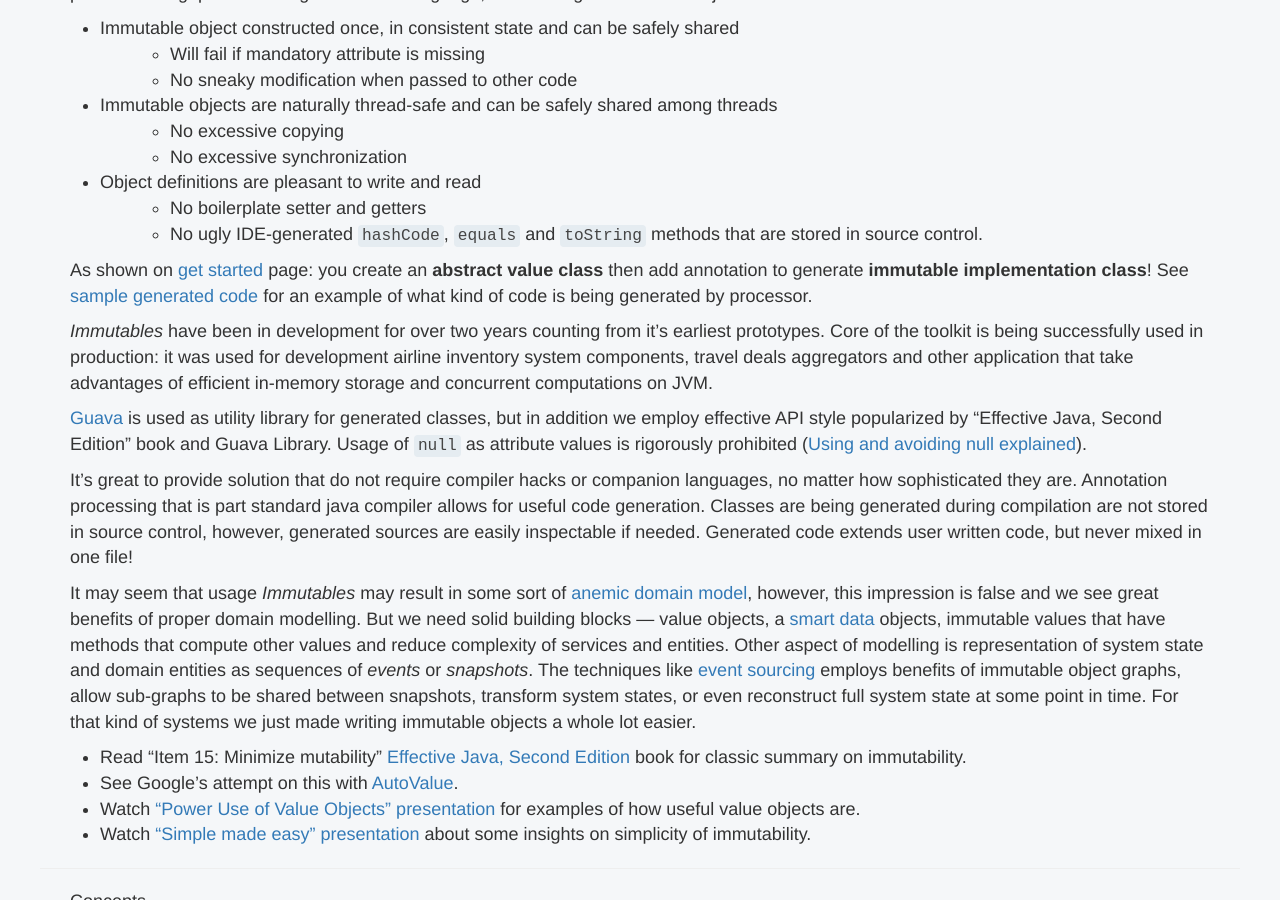
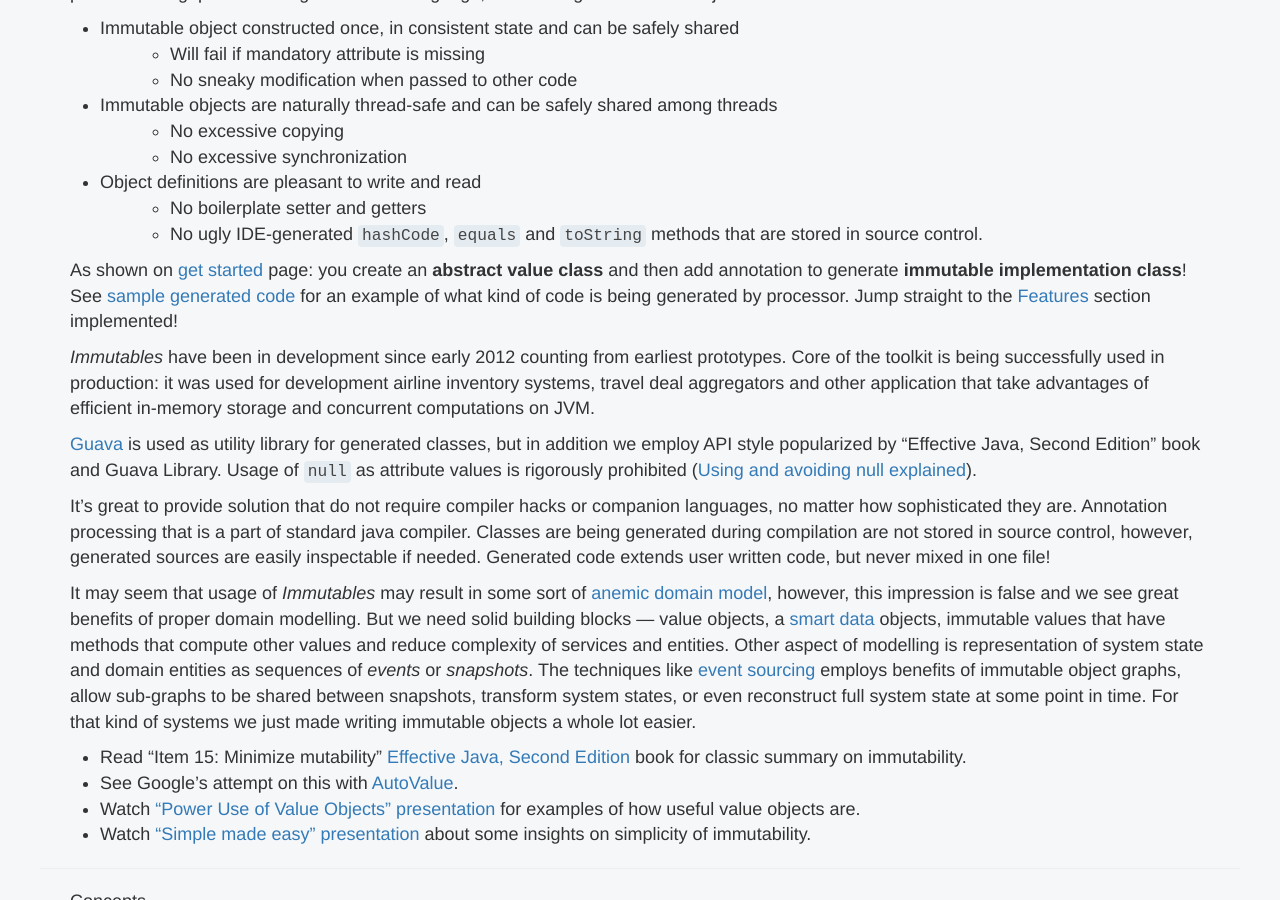
Before and after one commit to immutables/immutables.github.io, a Jekyll site: the page built from immutable.md, in a window 1280 px wide and 900 px high, scrolled down 646 px. Built offline with Jekyll 4.4.1, drawn with Linux system fonts in a browser that asks for light colours; nearby versions of some CDN libraries; Markdown is read by kramdown in place of the engine named in the settings; comment, search, counter and statistics services are not loaded; some of the changed text lies outside the part shown.

Commit message:
Refined introduction section

````diff
--- a/immutable.md
+++ b/immutable.md
@@ -20,40 +20,34 @@ where usage of JavaBeans just insufficient.
   - No ugly IDE-generated `hashCode`, `equals` and `toString` methods that are stored in source control.
 
 As shown on [get started](/getstarted.html) page:
-you create an **abstract value class** then add annotation to generate **immutable implementation class**!
+you create an **abstract value class** and then add annotation to generate **immutable implementation class**!
 See [sample generated code](/generated.html) for an example of what kind of code is being generated by processor.
+Jump straight to the [Features](#features) section implemented!
 
-_Immutables_ have been in development for over two years counting from it's earliest prototypes.
+_Immutables_ have been in development since early 2012 counting from earliest prototypes.
 Core of the toolkit is being successfully used in production:
-it was used for development airline inventory system components, travel deals aggregators and other application
-that take advantages of efficient in-memory storage and concurrent computations on JVM.
+it was used for development airline inventory systems, travel deal aggregators and other application that take advantages of efficient in-memory storage and concurrent computations on JVM.
 
 [Guava](https://code.google.com/p/guava-libraries) is used as utility library for generated classes,
-but in addition we employ effective API style popularized by "Effective Java, Second Edition" book and Guava Library.
+but in addition we employ API style popularized by "Effective Java, Second Edition" book and Guava Library.
 Usage of `null` as attribute values is rigorously prohibited ([Using and avoiding null explained](https://code.google.com/p/guava-libraries/wiki/UsingAndAvoidingNullExplained)).
 
 It's great to provide solution that do not require compiler hacks or companion languages,
-no matter how sophisticated they are. Annotation processing that is part standard java compiler allows for useful
-code generation. Classes are being generated during compilation are not stored in source control,
-however, generated sources are easily inspectable if needed. Generated code extends user written code,
-but never mixed in one file!
+no matter how sophisticated they are. Annotation processing that is a part of standard java compiler. Classes are being generated during compilation are not stored in source control,
+however, generated sources are easily inspectable if needed. Generated code extends user written code, but never mixed in one file!
 
-It may seem that usage _Immutables_ may result in some sort of [anemic domain model](http://www.martinfowler.com/bliki/AnemicDomainModel.html),
-however, this impression is false and we see great benefits of proper domain modelling. But we need solid building blocks — value objects,
-a [smart data](#smart-data) objects, immutable values that have methods that compute other values and reduce complexity of services and entities.
+It may seem that usage of _Immutables_ may result in some sort of [anemic domain model](http://www.martinfowler.com/bliki/AnemicDomainModel.html),
+however, this impression is false and we see great benefits of proper domain modelling. But we need solid building blocks — value objects, a [smart data](#smart-data) objects, immutable values that have methods that compute other values and reduce complexity of services and entities.
 Other aspect of modelling is representation of system state and domain entities as sequences of _events_ or _snapshots_.
 The techniques like [event sourcing](http://martinfowler.com/eaaDev/EventSourcing.html) employs
-benefits of immutable object graphs, allow sub-graphs to be shared between snapshots, transform system states,
-or even reconstruct full system state at some point in time.
+benefits of immutable object graphs, allow sub-graphs to be shared between snapshots, transform system states, or even reconstruct full system state at some point in time.
 For that kind of systems we just made writing immutable objects a whole lot easier.
 
 * Read "Item 15: Minimize mutability" [Effective Java, Second Edition](http://www.amazon.com/Effective-Java-Edition-Joshua-Bloch/dp/0321356683)
   book for classic summary on immutability.
 * See Google's attempt on this with [AutoValue](https://docs.google.com/presentation/d/14u_h-lMn7f1rXE1nDiLX0azS3IkgjGl5uxp5jGJ75RE).
-* Watch ["Power Use of Value Objects" presentation](http://www.infoq.com/presentations/Value-Objects-Dan-Bergh-Johnsson)
-  for examples of how useful value objects are.
-* Watch ["Simple made easy" presentation](http://www.infoq.com/presentations/Simple-Made-Easy)
-  about some insights on simplicity of immutability.
+* Watch ["Power Use of Value Objects" presentation](http://www.infoq.com/presentations/Value-Objects-Dan-Bergh-Johnsson) for examples of how useful value objects are.
+* Watch ["Simple made easy" presentation](http://www.infoq.com/presentations/Simple-Made-Easy) about some insights on simplicity of immutability.
 
 --------
 Concepts
@@ -89,6 +83,7 @@ rather that object identity.
 Immutable implementation class is primary, but not the only source code artifact
 generated by _Immutables_ annotation processor.
 
+<a name="features"></a>
 --------
 Features
 --------
@@ -392,6 +387,8 @@ Order order = ImmutableOrder.builder()
 
 // total cost will be computed now
 int lazilyComputedCost = order.totalCost();
+// total cost already computed and stored
+lazilyComputedCost = order.totalCost();
 ```
 
 Lazy values are thread safe and will be computed once and only once regardless of race condition.
````
Also changed, not shown: other parts of immutable.md (+1 -1 lines).
